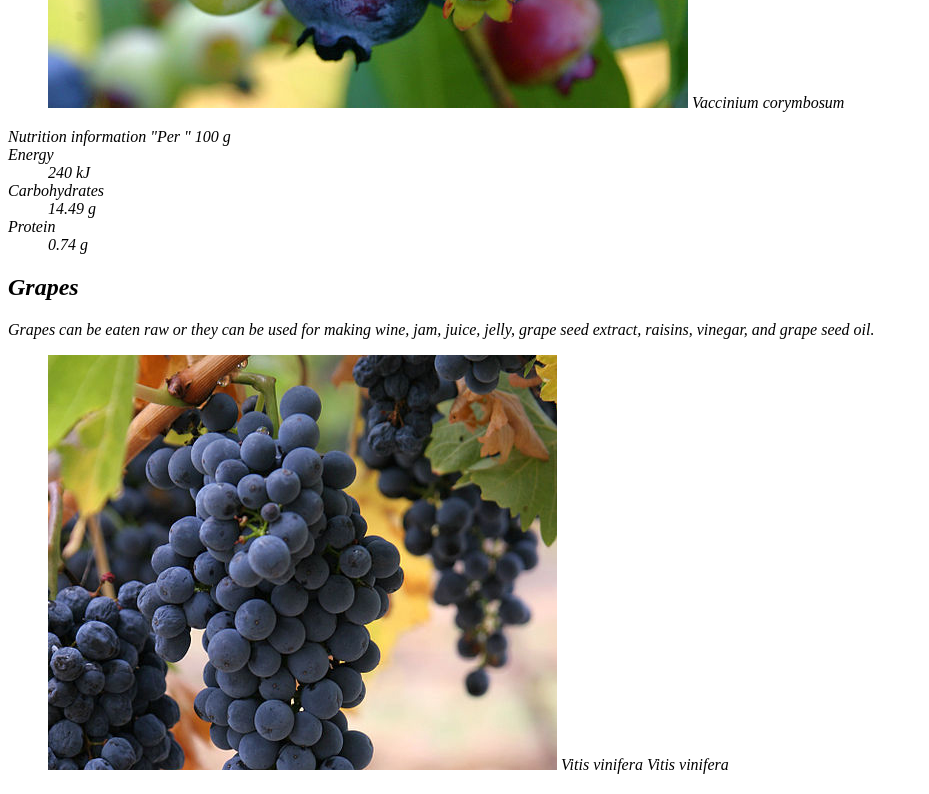
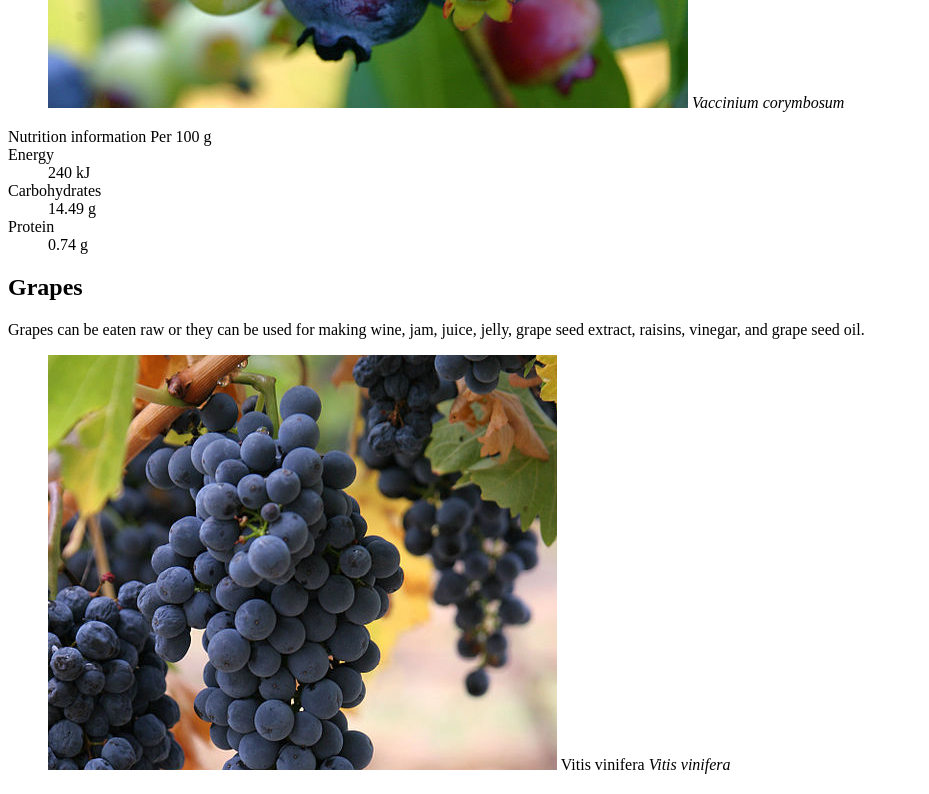
Before and after one commit to Dforest24/dsn1674-project-1, a plain HTML site: page index.html in a window 1280 px wide. Shown: the part 680-1474 px from the top of the page, without its empty margins (0-929 px from the left). Drawn offline with Linux system fonts and the light colour scheme; files that its build step writes are made by us from their sources; files whose address does not match are found by name.

Commit message:
fixed images and <i>

```diff
--- a/index.html
+++ b/index.html
@@ -32,13 +32,13 @@
   <p>Blueberries are perennial flowering plants with indigo-colored berries. Most common fruits sold as “blueberries” and are native to North America.</p>
   <img src="images/blueberries.jpg" alt="Some blueberries">
     <figcap>
-      <i>Vaccinium corymbosum<i>
+      <i>Vaccinium corymbosum</i>
     </figcap>
   </figure
 
   <h3>Nutrition information</h3>
 <span class="italic">
-  "Per "
+  Per
   <data value="100">100 g</data>
   <dt>Energy</dt>
   <dd>
```
Also changed, not shown: images/blueberries.jpg (renamed from blueberries.jpg), images/grapes.jpg (renamed from grapes.jpg), images/red-currants.jpg (renamed from red-currants.jpg).
